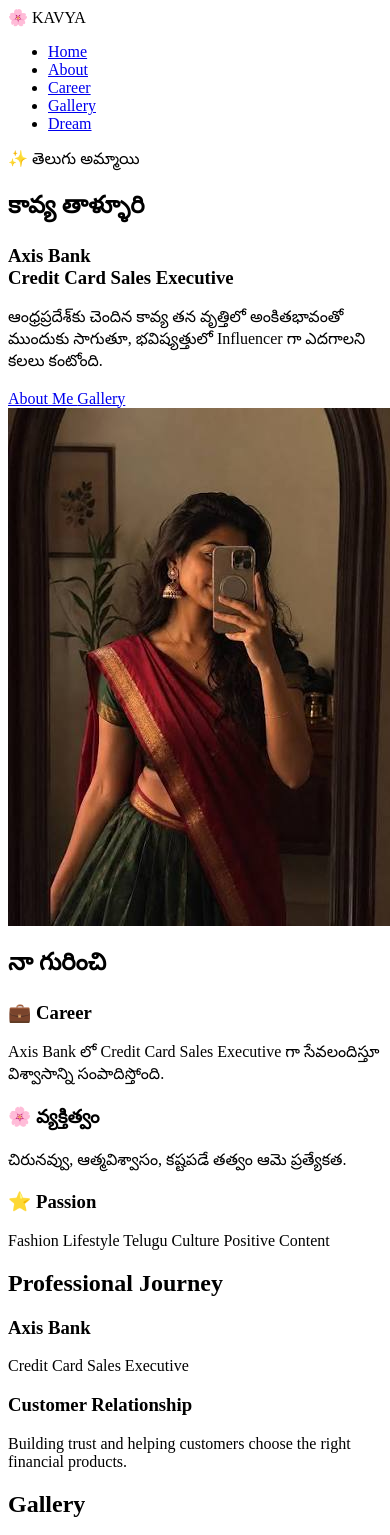
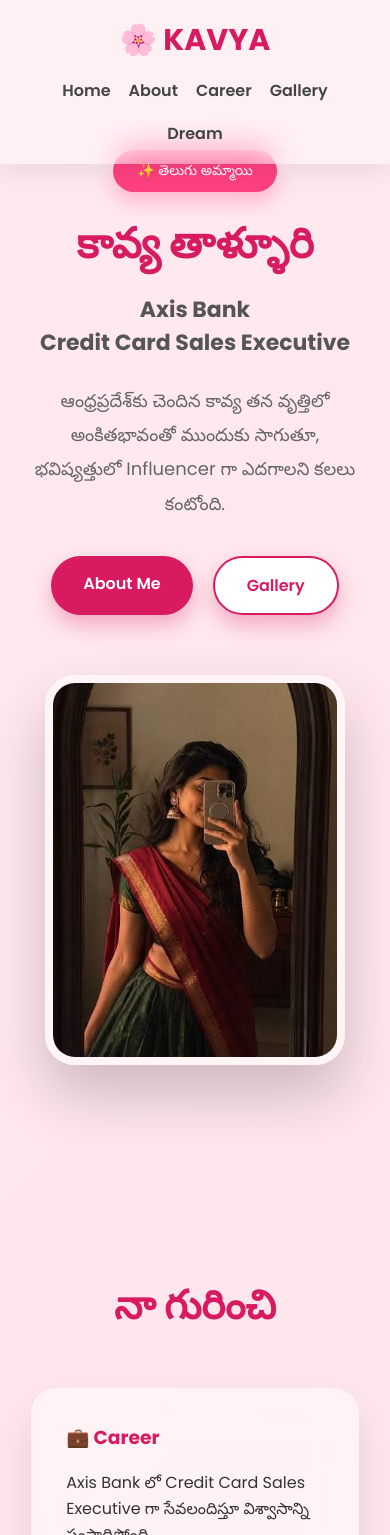
Before and after one commit to shivaBadri/Kavya-talluri, a plain HTML site: page index.html in a window 390 px wide. Shown: the top 1535 px of the page. Drawn offline with Linux system fonts and the light colour scheme; a script that the page names is missing.

Commit message:
Update index.html

```diff
--- a/index.html
+++ b/index.html
@@ -21,8 +21,338 @@
     <link href="https://fonts.googleapis.com/css2?family=Poppins:wght@300;400;500;600;700;800&display=swap"
         rel="stylesheet">
 
-    <link rel="stylesheet"
-        href="style.css">
+    <style>
+*{
+margin:0;
+padding:0;
+box-sizing:border-box;
+scroll-behavior:smooth;
+font-family:'Poppins',sans-serif;
+}
+
+body{
+background:linear-gradient(135deg,#fff5f8,#ffe5ec,#fde68a);
+background-size:300% 300%;
+animation:bgMove 10s ease infinite;
+overflow-x:hidden;
+color:#333;
+}
+
+@keyframes bgMove{
+0%{background-position:0% 50%;}
+50%{background-position:100% 50%;}
+100%{background-position:0% 50%;}
+}
+
+.loader{
+position:fixed;
+width:100%;
+height:100%;
+background:#fff;
+display:flex;
+justify-content:center;
+align-items:center;
+z-index:9999;
+animation:hideLoader .8s forwards;
+animation-delay:1.2s;
+}
+
+.spinner{
+width:55px;
+height:55px;
+border-radius:50%;
+border:6px solid #eee;
+border-top:6px solid #ff4f81;
+animation:spin 1s linear infinite;
+}
+
+@keyframes spin{
+100%{transform:rotate(360deg);}
+}
+
+@keyframes hideLoader{
+to{
+opacity:0;
+visibility:hidden;
+}
+}
+
+header{
+position:fixed;
+top:0;
+left:0;
+width:100%;
+background:rgba(255,255,255,.35);
+backdrop-filter:blur(15px);
+z-index:100;
+box-shadow:0 8px 25px rgba(0,0,0,.08);
+}
+
+nav{
+max-width:1200px;
+margin:auto;
+display:flex;
+justify-content:space-between;
+align-items:center;
+padding:18px 40px;
+}
+
+.logo{
+font-size:30px;
+font-weight:700;
+color:#d81b60;
+}
+
+nav ul{
+display:flex;
+gap:35px;
+list-style:none;
+}
+
+nav a{
+text-decoration:none;
+font-weight:600;
+color:#444;
+transition:.3s;
+}
+
+nav a:hover{
+color:#d81b60;
+}
+
+.hero{
+min-height:100vh;
+padding:120px 8%;
+display:grid;
+grid-template-columns:repeat(auto-fit,minmax(320px,1fr));
+align-items:center;
+gap:60px;
+}
+
+.badge{
+display:inline-block;
+background:#ff4081;
+color:white;
+padding:10px 24px;
+border-radius:40px;
+font-size:14px;
+margin-bottom:20px;
+box-shadow:0 10px 20px rgba(255,64,129,.3);
+}
+
+.hero h1{
+font-size:60px;
+color:#d81b60;
+margin-bottom:15px;
+}
+
+.hero h3{
+font-size:28px;
+margin-bottom:25px;
+color:#555;
+}
+
+.hero p{
+font-size:18px;
+line-height:1.9;
+color:#666;
+margin-bottom:35px;
+}
+
+.buttons{
+display:flex;
+gap:20px;
+flex-wrap:wrap;
+}
+
+.btn{
+padding:15px 32px;
+border-radius:40px;
+background:#d81b60;
+color:white;
+text-decoration:none;
+font-weight:600;
+transition:.4s;
+box-shadow:0 10px 20px rgba(216,27,96,.3);
+}
+
+.btn:hover{
+transform:translateY(-5px);
+}
+
+.outline{
+background:white;
+color:#d81b60;
+border:2px solid #d81b60;
+}
+
+.right{
+display:flex;
+justify-content:center;
+}
+
+.right img{
+width:380px;
+height:500px;
+object-fit:cover;
+border-radius:30px;
+border:8px solid rgba(255,255,255,.6);
+box-shadow:0 30px 60px rgba(0,0,0,.2);
+transition:.5s;
+}
+
+.right img:hover{
+transform:scale(1.05) rotate(2deg);
+}
+
+section{
+padding:90px 8%;
+}
+
+section h2{
+text-align:center;
+font-size:40px;
+margin-bottom:50px;
+color:#d81b60;
+}
+
+.cards{
+display:grid;
+grid-template-columns:repeat(auto-fit,minmax(260px,1fr));
+gap:35px;
+}
+
+.card{
+background:rgba(255,255,255,.5);
+backdrop-filter:blur(20px);
+padding:35px;
+border-radius:25px;
+box-shadow:0 20px 40px rgba(0,0,0,.1);
+transition:.4s;
+}
+
+.card:hover{
+transform:translateY(-12px);
+}
+
+.card h3{
+margin-bottom:18px;
+color:#d81b60;
+}
+
+.timeline{
+display:grid;
+grid-template-columns:repeat(auto-fit,minmax(320px,1fr));
+gap:30px;
+}
+
+.box{
+background:white;
+padding:35px;
+border-radius:20px;
+box-shadow:0 15px 35px rgba(0,0,0,.1);
+transition:.3s;
+}
+
+.box:hover{
+transform:translateY(-10px);
+}
+
+.gallery{
+display:grid;
+grid-template-columns:repeat(auto-fit,minmax(260px,1fr));
+gap:25px;
+}
+
+.gallery img{
+width:100%;
+height:340px;
+object-fit:cover;
+border-radius:25px;
+transition:.5s;
+box-shadow:0 20px 35px rgba(0,0,0,.15);
+}
+
+.gallery img:hover{
+transform:scale(1.08);
+}
+
+.dream-box{
+max-width:900px;
+margin:auto;
+padding:60px;
+background:rgba(255,255,255,.45);
+backdrop-filter:blur(20px);
+border-radius:30px;
+text-align:center;
+box-shadow:0 20px 40px rgba(0,0,0,.1);
+}
+
+.quote{
+max-width:850px;
+margin:auto;
+background:white;
+padding:50px;
+border-radius:30px;
+box-shadow:0 15px 30px rgba(0,0,0,.1);
+text-align:center;
+}
+
+.quote p{
+font-size:24px;
+font-style:italic;
+line-height:1.8;
+}
+
+footer{
+background:#d81b60;
+color:white;
+text-align:center;
+padding:40px;
+margin-top:60px;
+}
+
+footer h3{
+margin-bottom:10px;
+}
+
+@media(max-width:768px){
+
+.hero{
+text-align:center;
+padding-top:150px;
+}
+
+.hero h1{
+font-size:42px;
+}
+
+.hero h3{
+font-size:22px;
+}
+
+.right img{
+width:300px;
+height:390px;
+}
+
+nav{
+flex-direction:column;
+gap:15px;
+}
+
+nav ul{
+gap:18px;
+flex-wrap:wrap;
+justify-content:center;
+}
+
+.buttons{
+justify-content:center;
+}
+
+}
+</style>
 
 </head>
 
@@ -276,21 +606,6 @@
 
         </h2>
 
-        <div class="gallery">
-
-            <img src="assets/kavya.png">
-
-            <img src="assets/kavya.png">
-
-            <img src="assets/kavya.png">
-
-            <img src="assets/kavya.png">
-
-            <img src="assets/kavya.png">
-
-            <img src="assets/kavya.png">
-
-        </div>
 
     </section>
 
```
